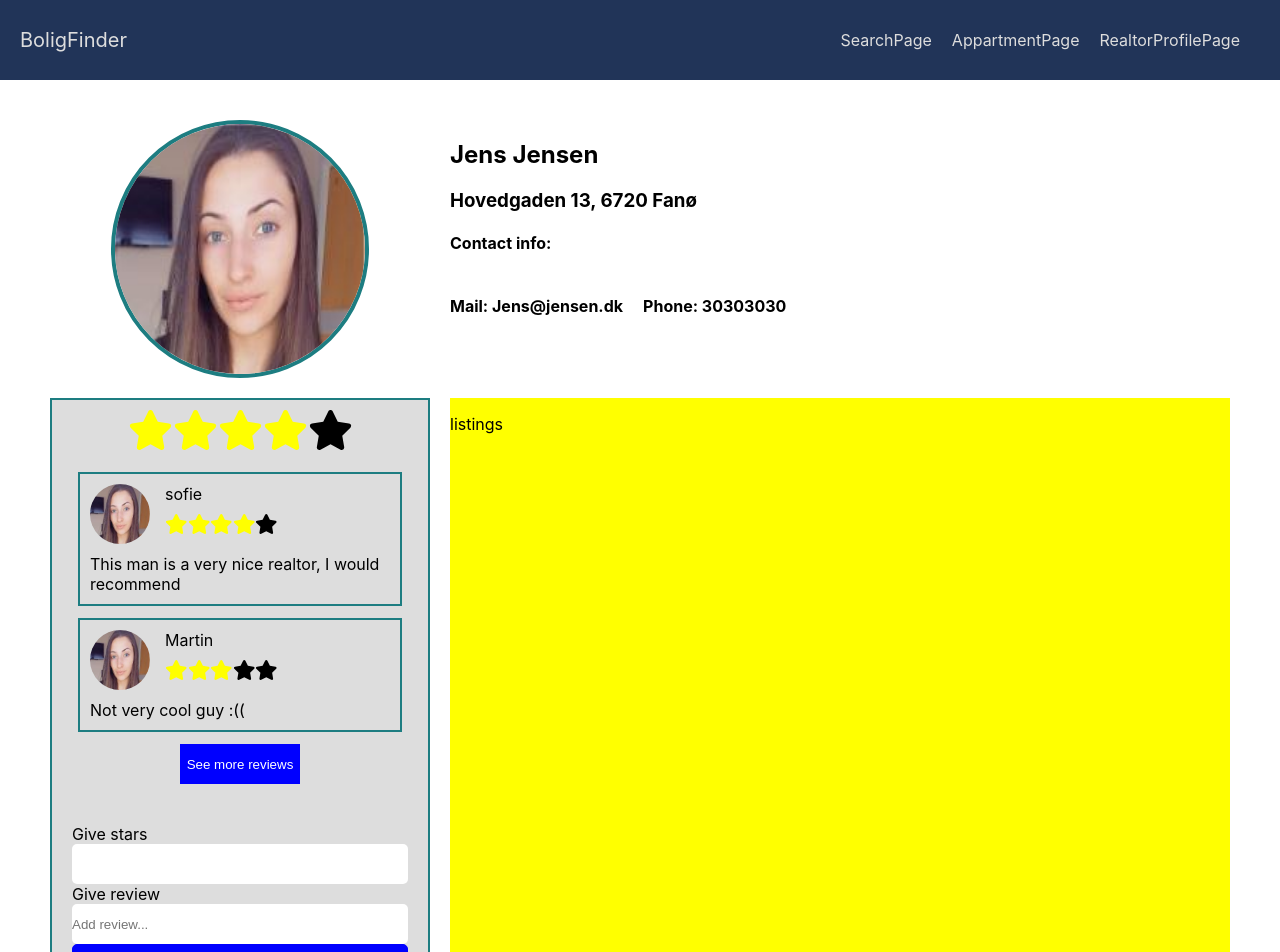
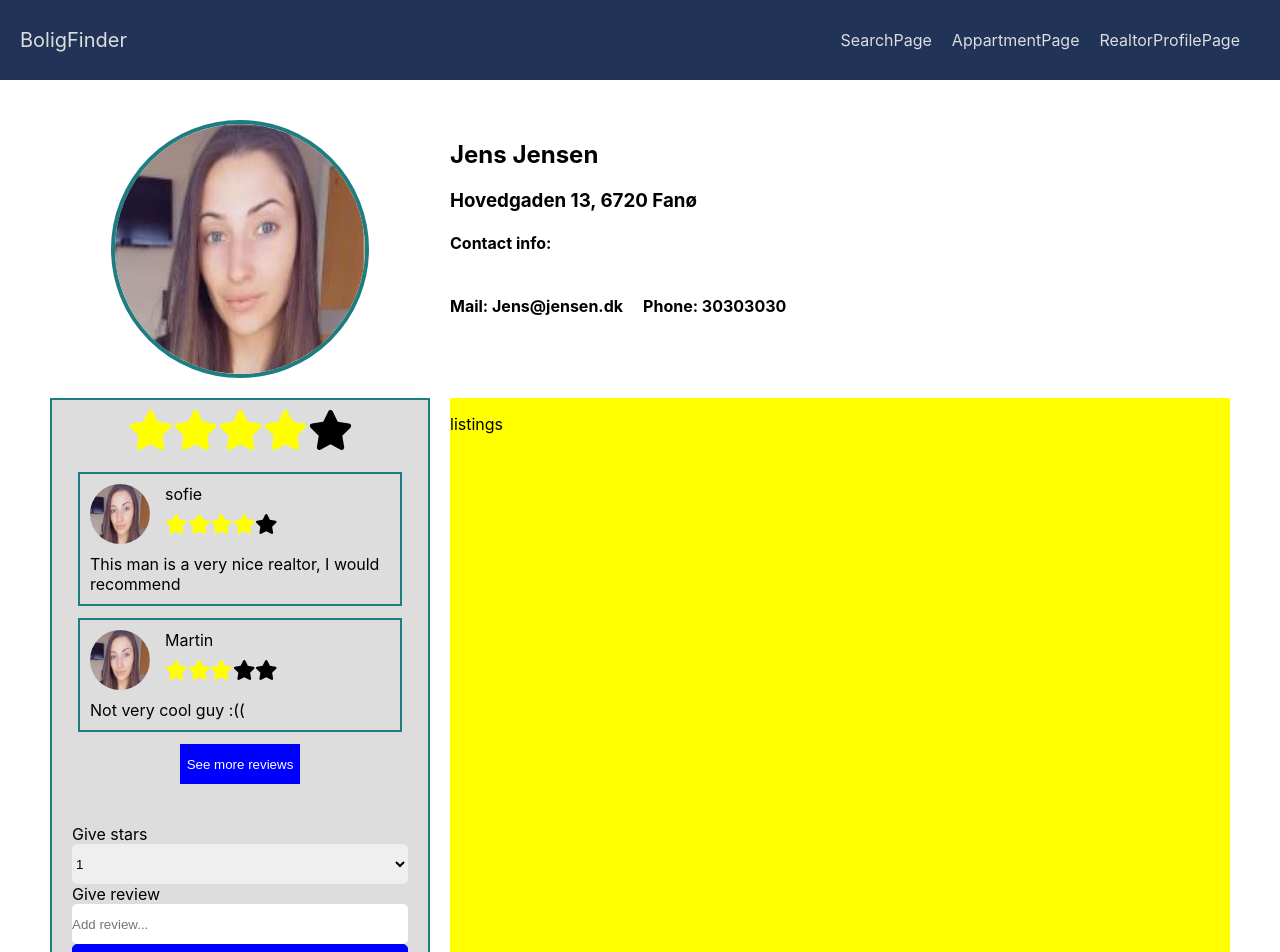
Before and after one commit to Andreas2200/boligfinder, a React (Create React App) app: page /realtor in a window 1280 px wide. Shown: the top 952 px of the page. Built offline with nearby package versions, Linux system fonts and the light colour scheme.

Commit message:
adds select box to review creation

```diff
--- a/package.json
+++ b/package.json
@@ -13,6 +13,8 @@
     "react-dom": "^18.2.0",
     "react-router-dom": "^6.4.3",
     "react-scripts": "5.0.1",
+    "react-select": "^5.6.1",
+    "uuid": "^9.0.0",
     "web-vitals": "^2.1.0",
     "yarn": "^1.22.19"
   },
--- a/src/components/ReviewForm.js
+++ b/src/components/ReviewForm.js
@@ -1,6 +1,9 @@
 //import "../styles/Form.css"
 import React, {useState} from "react";
 import "../styles/review.css";
+import {v4 as uuid} from "uuid";
+import Select from 'react-select'
+
 
 export function ReviewForm({ addReview }) {
 
@@ -10,17 +13,28 @@ export function ReviewForm({ addReview }) {
         text: "",
     });
 
+    const options = [
+        { value: 1, text: 1 },
+        { value: 2, text: 2},
+        { value: 3, text: 3 },
+        { value: 4, text: 4},
+        { value: 5, text: 5}
+      ];
+
+    const [selected, setSelected] = useState(options[0].value);
+
     function handleText(e) {
         setReview({...review, name: "sofie", text: e.target.value})
     }
     function handleStars(e) {
+        setSelected(e.target.value);
         setReview({...review, stars: e.target.value})
     }
 
     function handleSubmit(e) {
         e.preventDefault();
         if(review.text.trim()) {
-            addReview({...review, id: 3});
+            addReview({...review, id: uuid()});
             //reset input
             setReview({...review, text: "", stars: ""});
         }
@@ -29,7 +43,13 @@ export function ReviewForm({ addReview }) {
     return(
         <form className="reviewForm" onSubmit={handleSubmit}>
             <label>Give stars</label>
-            <input type="text" className="textField" onChange={handleStars} value={review.stars}></input>
+            <select value={selected} onChange={handleStars} className="textField">
+                {options.map(option => (
+                <option key={option.value} value={option.value}>
+                    {option.text}
+                </option>
+                ))}
+            </select>
             <label>Give review</label>
             <input type="text" placeholder="Add review..." className="textField" onChange={handleText} value={review.text}/>
             <button type="submit" className="add-btn">Add</button>
--- a/src/components/ReviewList.js
+++ b/src/components/ReviewList.js
@@ -3,10 +3,6 @@ import { Review } from "./Review";
 import "../styles/review.css";
 
 export function ReviewList({reviews}) {
-
-    reviews.forEach(element => {
-        console.log("reviews", element.name)
-    });
 
     return(
         <table className="reviewTable">
```
Also changed, not shown: 1 other file (tests, documents, lock files or other folders).
